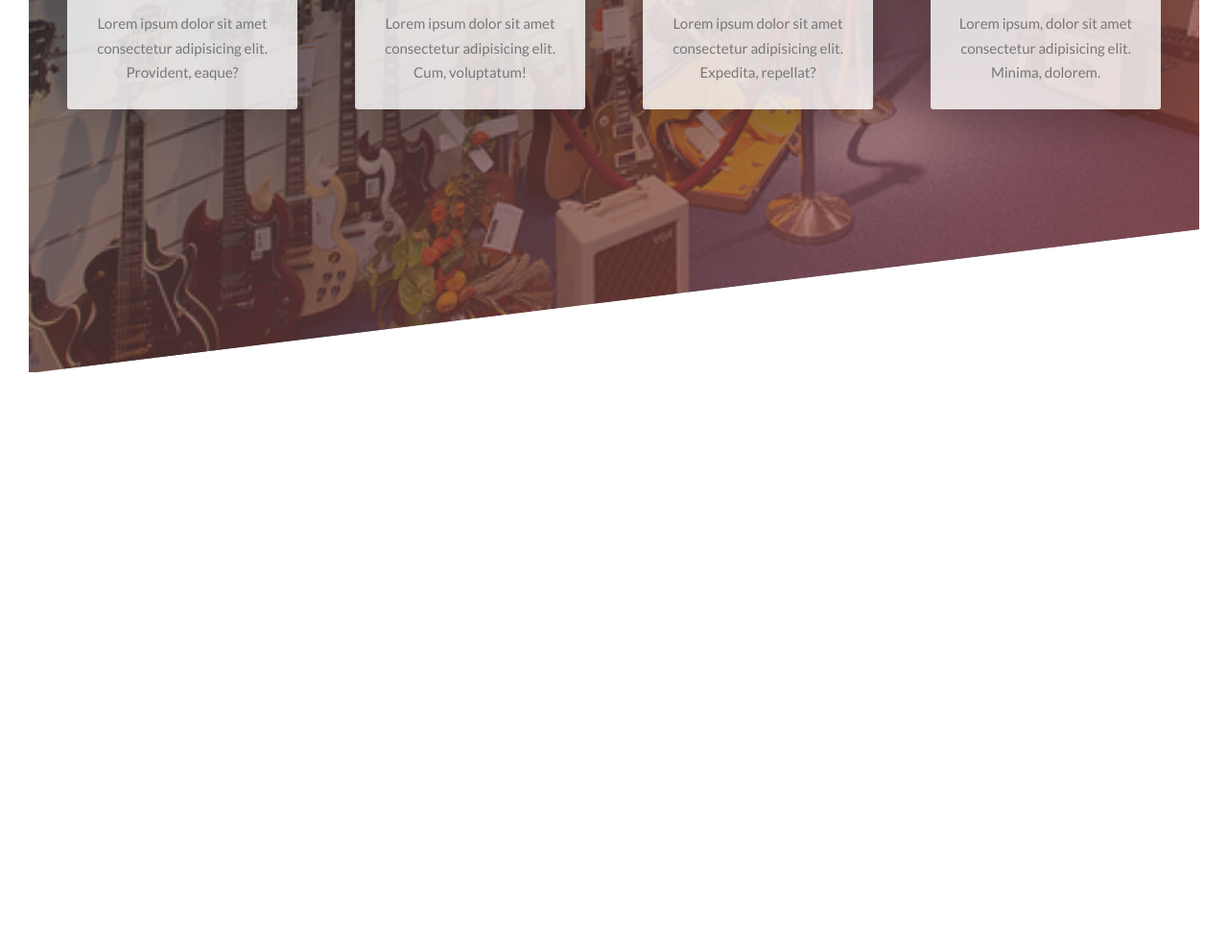
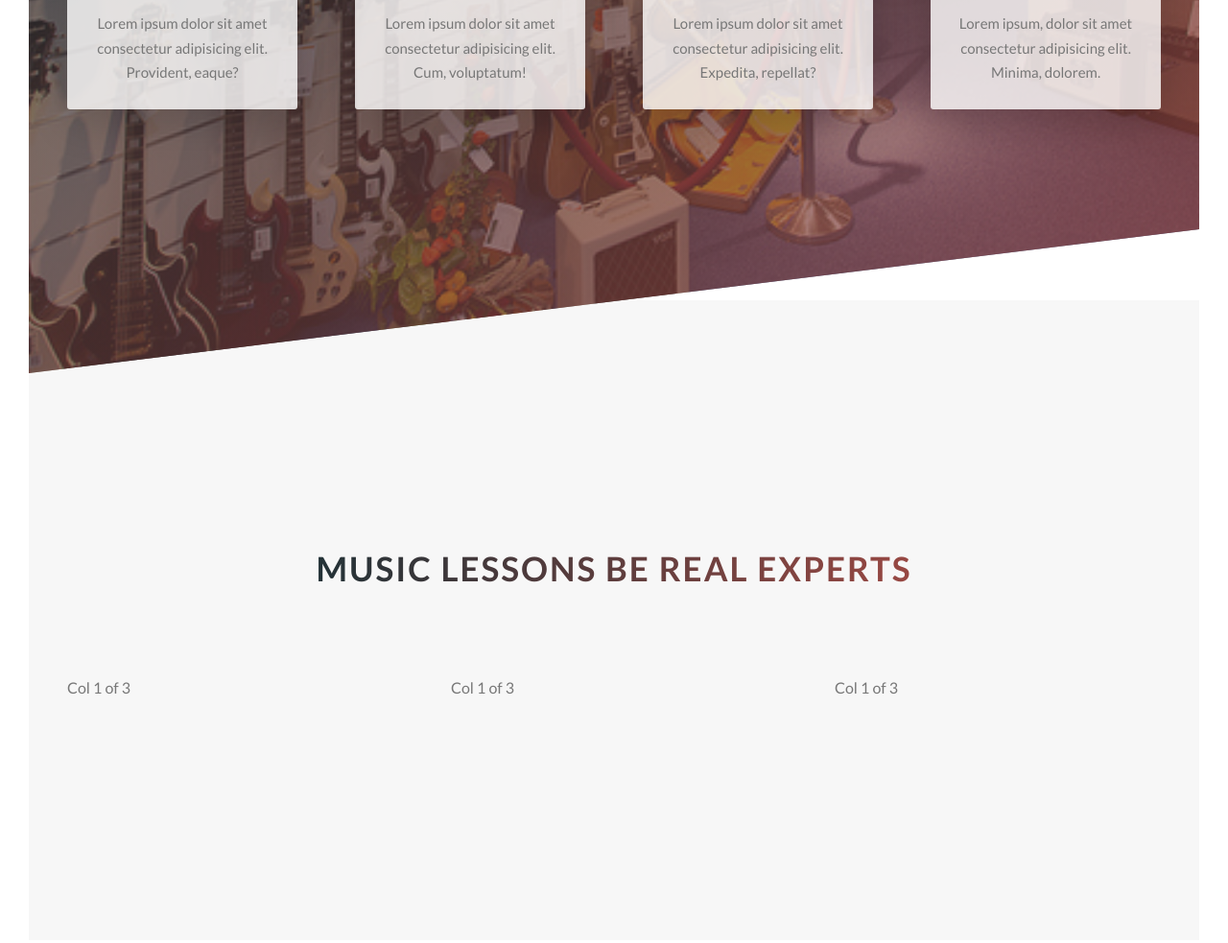
Before and after one commit to tobsirl/GuitarStore, a website: page index.html in a window 1280 px wide. Shown: the part 1928-2911 px from the top of the page at 96% size. Before the commit the page ends 2316 px from the top, so only its background shows below. Drawn offline with Linux system fonts and the light colour scheme.

Commit message:
Added Music lessons section

```diff
--- a/index.html
+++ b/index.html
@@ -132,6 +132,18 @@
           </div>
         </div>
       </section>
+
+      <section class="section-lessons">
+        <div class="u-center-text u-margin-bottom-big">
+          <h2 class="heading-secondary">Music Lessons be real experts</h2>
+        </div>
+
+        <div class="row">
+          <div class="col-1-of-3">Col 1 of 3</div>
+          <div class="col-1-of-3">Col 1 of 3</div>
+          <div class="col-1-of-3">Col 1 of 3</div>
+        </div>
+      </section>
     </main>
 
     <!--
--- a/sass/pages/_home.scss
+++ b/sass/pages/_home.scss
@@ -20,3 +20,8 @@
     transform: skewY(7deg);
   }
 }
+
+.section-lessons {
+  background-color: $color-grey-light-1;
+  padding: 25rem 0;
+}
```
Also changed, not shown: css/style.css.
